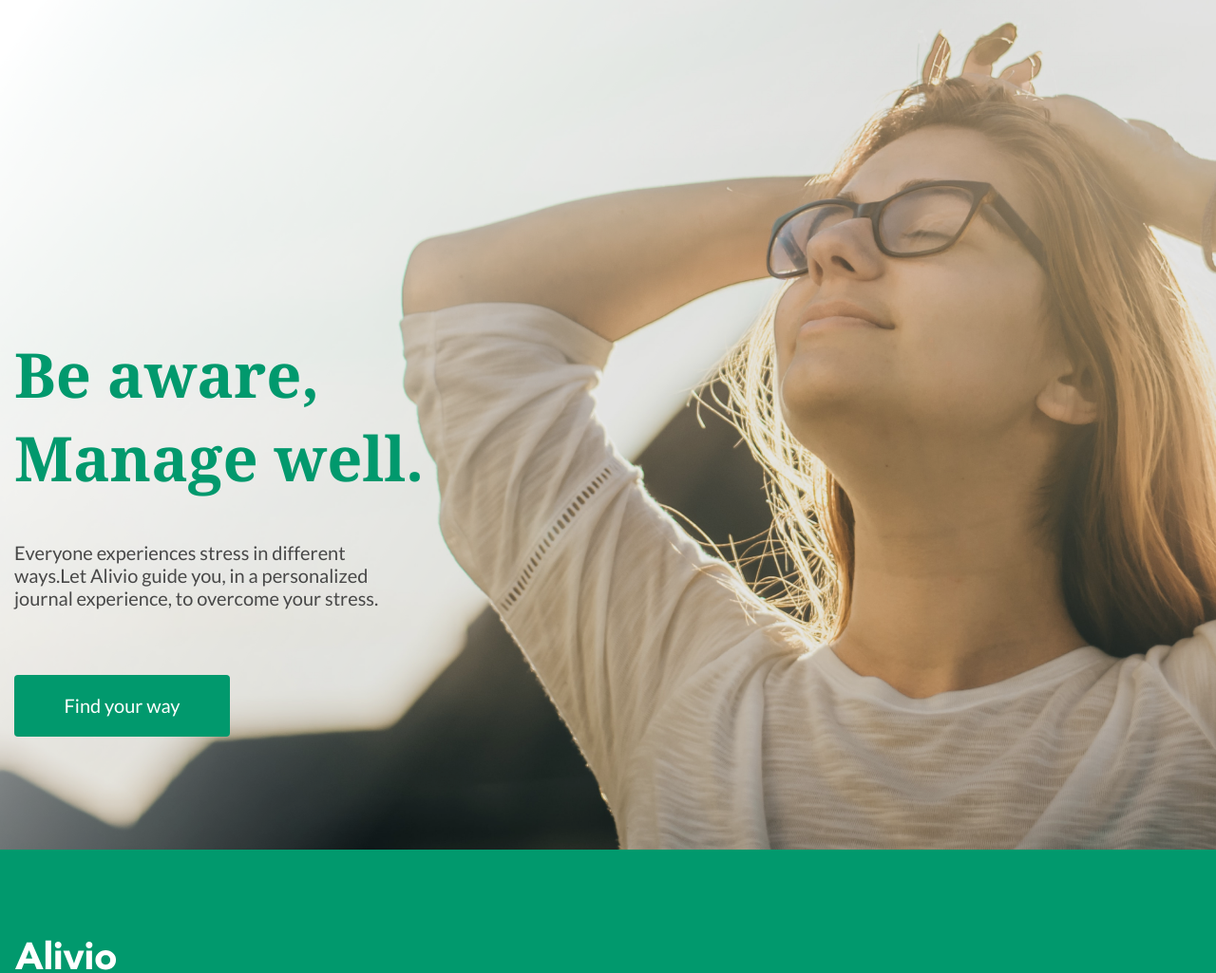
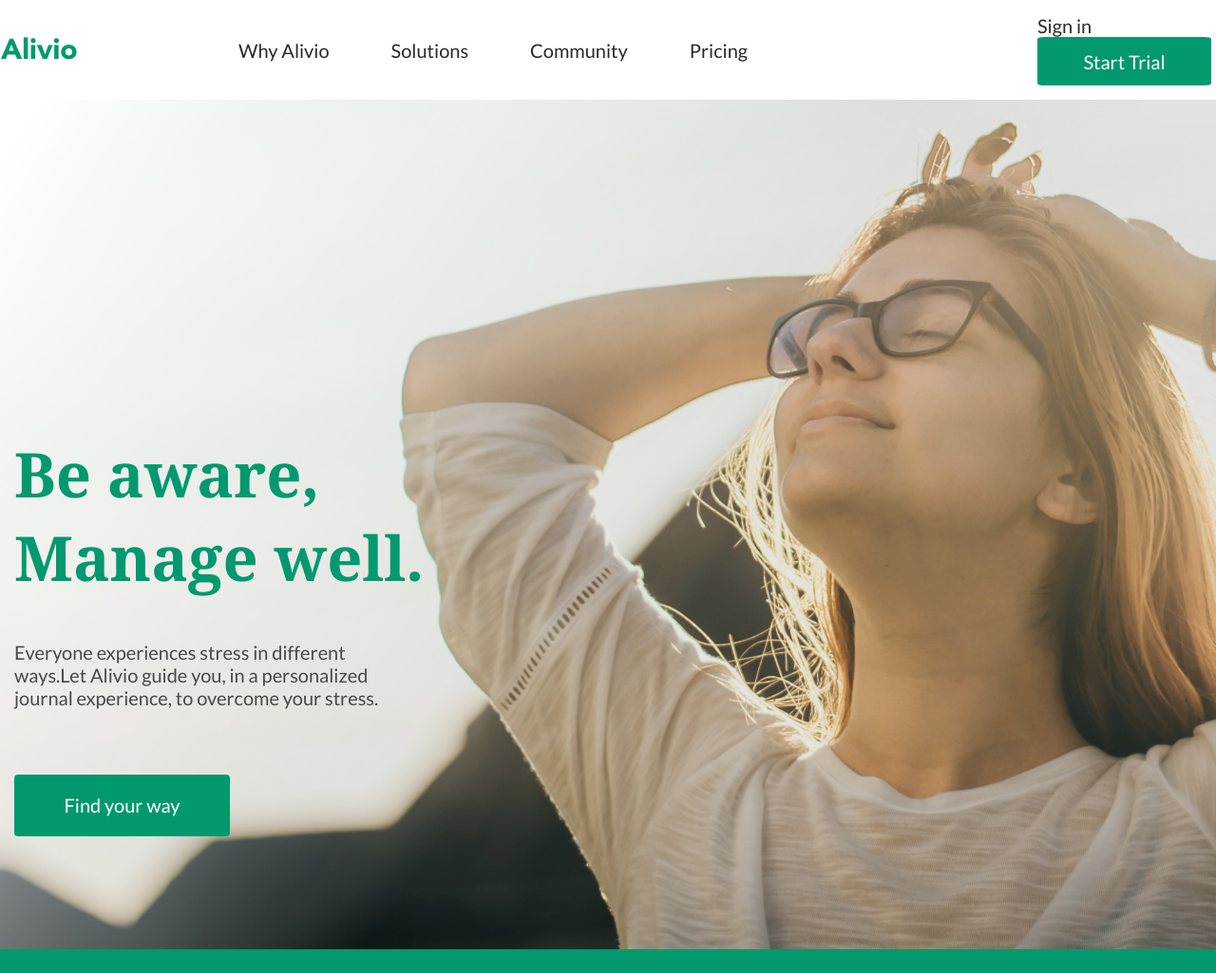
Before and after one commit to PutilinIlya1982/Site_2_portfolio, a plain HTML site: page index.html in a window 1280 px wide. Shown: the top 1025 px of the page at 95% size. Drawn offline with Linux system fonts and the light colour scheme.

Commit message:
Header_menu_15.10

```diff
--- a/Style/main.css
+++ b/Style/main.css
@@ -10,6 +10,67 @@ body {
     margin: 0;
     font-family: 'Lato', sans-serif;
 }
+/* Header links*/
+
+.container__header_menu {
+    max-width: 1370px;
+    width: 100%;
+    margin: 0 auto;
+    padding-top: 15px;
+    padding-bottom: 15px;
+}
+.header__menu-box {
+    display: flex;
+    justify-content: left;
+    align-items: center;
+}
+.header__menu_logo {
+    margin-right: 170px;
+}
+.header__menu_links {
+    max-width: 557px;
+    margin-right: 305px;
+}
+.header__menu-ul {
+    display: flex;
+    justify-content: space-between;
+    gap: 65px;
+    text-decoration: none;
+    font-family: 'Lato', sans-serif;
+    padding-left: 0px;
+}
+
+.header__menu-li {
+    list-style: none;
+    white-space: nowrap
+}
+.header__menu-a {
+    text-decoration: none;
+    font-family: 'Lato', sans-serif;
+    font-size: 20px;
+    color: #292929;
+}
+.header__menu-a:hover {
+    cursor: pointer;
+    color: #01996D;
+}
+.header__menu-sign a {
+    margin-right: 32px;
+}
+.header__menu-btn {
+    width: 183px;
+    height: 51px;
+    border: none;
+    border-radius: 4%;
+    background-color: #01996D;
+    color: #FFFFFF;
+    font-family: 'Lato', sans-serif;
+    font-size: 20px;
+}
+.header__menu-btn:hover {
+    background-color: #54edc2 ;
+}
+
 
 .container {
     max-width: 1370px;
@@ -59,6 +120,9 @@ body {
     letter-spacing: 0%;
     cursor: pointer;
 }
+.container button:hover {
+    background-color: #54edc2
+}
 /* Footer */
 .footer {
     background-color: #01996D;
--- a/index.html
+++ b/index.html
@@ -10,6 +10,29 @@
 <link href="https://fonts.googleapis.com/css2?family=Lato:ital,wght@0,100;0,300;0,400;0,700;0,900;1,100;1,300;1,400;1,700;1,900&family=Open+Sans:ital@0;1&display=swap" rel="stylesheet">
 </head>
 <body>
+
+    <!-- Раздел header_menu-->
+    <div class="container__header_menu">
+        <div class="header__menu-box">
+            <div class="header__menu_logo">
+                <img src="IMG/Logo.png" alt="Logo">
+            </div>
+            <div class="header__menu_links">
+                <ul class="header__menu-ul">
+                    <li class="header__menu-li"><a href="#" class="header__menu-a">Why Alivio</a></li>
+                    <li class="header__menu-li"><a href="#" class="header__menu-a">Solutions</a></li>
+                    <li class="header__menu-li"><a href="#" class="header__menu-a">Community</a></li>
+                    <li class="header__menu-li"><a href="#" class="header__menu-a">Pricing</a></li>
+                </ul>
+            </div>
+            <div class="header__menu-sign">
+                <a href="#" class="header__menu-a">Sign in</a>
+                <button class="header__menu-btn">Start Trial</button>
+            </div>
+        </div>
+    </div>
+
+
     <!-- Раздел header -->
     <header class="header">
         <div class="container">
```
Also changed, not shown: IMG/Logo.png (added).
